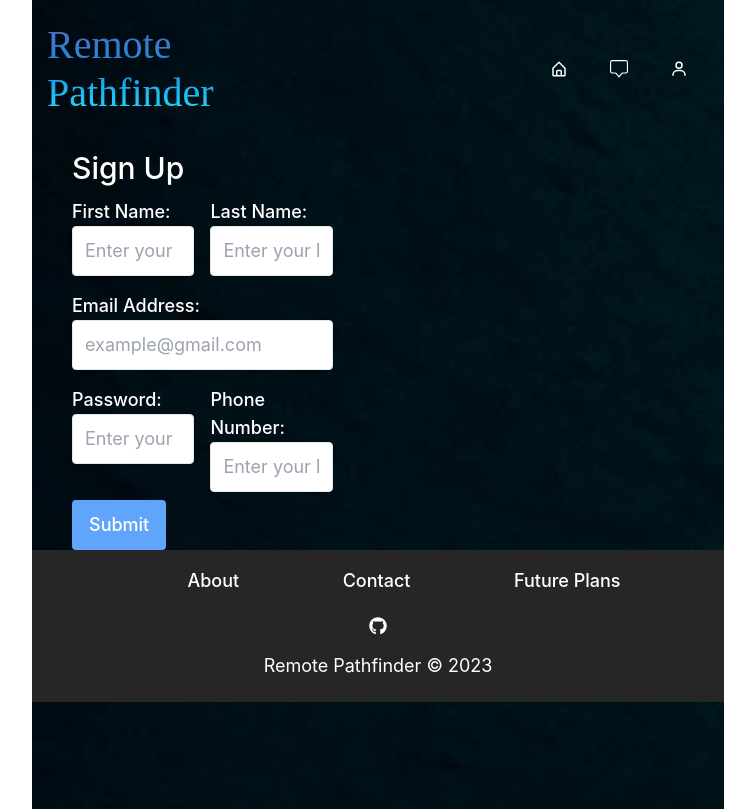
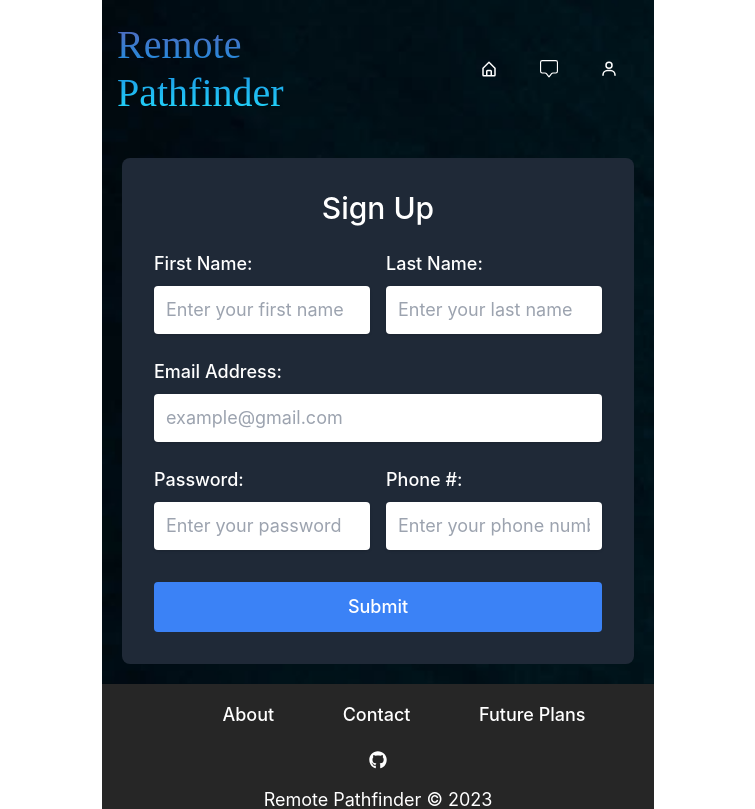
Before and after one commit to KingKonaTheFirst/Remote-Pathfinder, a React (Vite) app in the folder client/: page /signup in a window 1280 px wide. Shown: the top 809 px of the page, without its empty margins (262-1017 px from the left). Built offline with nearby package versions, Linux system fonts and the light colour scheme.

Commit message:
did a bunch mostly styling on signup page

```diff
--- a/client/src/App.jsx
+++ b/client/src/App.jsx
@@ -10,7 +10,6 @@ import {
 } from "@apollo/client";
 import { setContext } from "@apollo/client/link/context"
 import './index.css';
-import Nav from "./components/Nav"
 
 
 // import Nav from './components/Nav';
--- a/client/src/components/Footer.jsx
+++ b/client/src/components/Footer.jsx
@@ -5,6 +5,7 @@ import "../index.css"
 
 const Footer = () => {
   return (
+
     <div className="footer1">
       <div className="footer2">
         <div>
@@ -25,6 +26,7 @@ const Footer = () => {
         Remote Pathfinder &copy; 2023
       </h3>
     </div>
+
   );
 };
 
--- a/client/src/components/Header.jsx
+++ b/client/src/components/Header.jsx
@@ -14,7 +14,11 @@ import MenuList from '@mui/material/MenuList';
 const Header = () => {
   const [open, setOpen] = useState(false);
   const anchorRef = useRef(null);
-
+  const [isLoggedIn, setIsLoggedIn] = useState(false);
+  const handleLogin = () => {
+    // If you have a login mechanism, you might want to set isLoggedIn after a successful login
+    setOpen(false);
+  };
   const handleToggle = () => {
     setOpen((prevOpen) => !prevOpen);
   };
@@ -89,7 +93,7 @@ const Header = () => {
                           placement === 'bottom-start' ? 'left top' : 'left bottom',
                       }}
                     >
-                      <Paper>
+                     <Paper>
                         <ClickAwayListener onClickAway={handleClose}>
                           <MenuList
                             autoFocusItem={open}
@@ -103,9 +107,15 @@ const Header = () => {
                             <MenuItem onClick={handleClose}>
                               <Link to="/account">My account</Link>
                             </MenuItem>
-                            <MenuItem onClick={handleClose}>
-                              Logout
-                            </MenuItem>
+                            {isLoggedIn ? (
+                              <MenuItem onClick={handleLogout}>
+                                Logout
+                              </MenuItem>
+                            ) : (
+                              <MenuItem onClick={handleLogin}>
+                                <Link to="/signup">Login</Link>
+                              </MenuItem>
+                            )}
                           </MenuList>
                         </ClickAwayListener>
                       </Paper>
--- a/client/src/components/Nav.jsx
+++ /dev/null
@@ -1,23 +0,0 @@
-import React from "react";
-import { BiHomeAlt, BiUser } from "react-icons/bi";
-import { Link } from "react-router-dom";
-const Nav = () => {
-  return (
-    <nav className="fixed bottom-2 lg:top-8 w-full overflow-hidden z-50">
-      <div className="container mx-auto">
-      <div className="w-full bg-black/20 h-[96px] backdrop-blur-2x1 rounded-full items-center max-w-[460px] mx-auto px-5 flex justify-between text-2x1 text-white/50">
-        <Link
-            to="/"
-            className="cursor-pointer w-[60px] h-[60px] flex items-center justify-center"
-          >
-            <BiHomeAlt />
-          </Link>
-          <Link to="./pages/contact">Contact</Link>
-          <Link to="./profiles">PROFILE</Link>
-
-        </div>
-      </div>
-    </nav>
-  );
-};
-export default Nav;
--- a/client/src/pages/SignUp.jsx
+++ b/client/src/pages/SignUp.jsx
@@ -8,99 +8,77 @@ export default function UserSignUp() {
   const [password, setPassword] = useState("");
 
   return (
-    <div>
-      <form className="ms-10">
-        <h1 className="my-3 text-3xl font-medium">Sign Up</h1>
-        <div className="flex w-full">
-          {/* FIRST NAME */}
-          <div className="w-1/5 pr-2">
-            <label
-              htmlFor="first"
-              className="block text-lg font-medium text-white"
-            >
-              First Name:
-            </label>
+    <div className="p-5 flex justify-center items-center">
+      <form className="w-full max-w-lg bg-gray-800 p-8 rounded-lg">
+        <h1 className="mb-6 text-3xl font-medium text-white text-center">Sign Up</h1>
+
+        <div className="flex gap-4">
+          <div className="flex-1">
+            <label htmlFor="first" className="block text-lg font-medium text-white">First Name:</label>
             <input
               value={first}
               name="first"
               onChange={(e) => setFirst(e.target.value)}
               type="text"
               placeholder="Enter your first name"
-              className="w-full py-2 text-white border rounded shadow ps-3 pe-5"
+              className="mt-2 w-full px-3 py-2 text-gray-900 bg-white rounded shadow focus:outline-none focus:border-blue-500"
             />
           </div>
-          {/* LAST NAME */}
-          <div className="w-1/5 ps-2">
-            <label
-              htmlFor="last"
-              className="block text-lg font-medium text-white"
-            >
-              Last Name:
-            </label>
+
+          <div className="flex-1">
+            <label htmlFor="last" className="block text-lg font-medium text-white">Last Name:</label>
             <input
               value={last}
-              name="first"
+              name="last"
               onChange={(e) => setLast(e.target.value)}
               type="text"
               placeholder="Enter your last name"
-              className="w-full px-3 py-2 text-white border rounded shadow lg:w-full md:w-2/3"
+              className="mt-2 w-full px-3 py-2 text-gray-900 bg-white rounded shadow focus:outline-none focus:border-blue-500"
             />
           </div>
         </div>
-        {/* EMAIL */}
-        <div className="mt-4">
-          <label
-            htmlFor="email"
-            className="block text-lg font-medium text-white"
-          >
-            Email Address:
-          </label>
+
+        <div className="mt-6">
+          <label htmlFor="email" className="block text-lg font-medium text-white">Email Address:</label>
           <input
             value={email}
             name="email"
             onChange={(e) => setEmail(e.target.value)}
             type="email"
             placeholder="example@gmail.com"
-            className="w-2/5 px-3 py-2 text-white border rounded shadow"
+            className="mt-2 w-full px-3 py-2 text-gray-900 bg-white rounded shadow focus:outline-none focus:border-blue-500"
           />
         </div>
-        <div className="flex w-full mt-4 ">
-          {/* PASSWORD */}
-          <div className="w-1/5 pr-2 ">
-            <label
-              htmlFor="first"
-              className="block text-lg font-medium text-white"
-            >
-              Password:
-            </label>
+
+        <div className="flex gap-4 mt-6">
+          <div className="flex-1">
+            <label htmlFor="password" className="block text-lg font-medium text-white">Password:</label>
             <input
               value={password}
-              name="first"
+              name="password"
               onChange={(e) => setPassword(e.target.value)}
-              type="text"
-              placeholder="Enter your first name"
-              className="w-full py-2 text-white border rounded shadow ps-3 pe-5"
+              type="password"
+              placeholder="Enter your password"
+              className="mt-2 w-full px-3 py-2 text-gray-900 bg-white rounded shadow focus:outline-none focus:border-blue-500"
             />
           </div>
-          {/* Phone Number */}
-          <div className="w-1/5 ps-2">
-            <label
-              htmlFor="last"
-              className="block text-lg font-medium text-white"
-            >
-              Phone Number:
-            </label>
+
+          <div className="flex-1">
+            <label htmlFor="phone" className="block text-lg font-medium text-white">Phone #:</label>
             <input
               value={phone}
-              name="first"
+              name="phone"
               onChange={(e) => setPhone(e.target.value)}
               type="text"
-              placeholder="Enter your last name"
-              className="w-full px-3 py-2 text-white border rounded shadow lg:w-full md:w-2/3"
+              placeholder="Enter your phone number"
+              className="mt-2 w-full px-3 py-2 text-gray-900 bg-white rounded shadow focus:outline-none focus:border-blue-500"
             />
           </div>
         </div>
-        <button className="block px-4 py-2 mt-2 font-medium text-white duration-200 ease-in-out bg-blue-400 rounded hover:bg-blue-500 transition-color">
+
+        <button
+          type="submit"
+          className="block w-full mt-8 px-4 py-2 font-medium text-white bg-blue-500 rounded hover:bg-blue-600 focus:outline-none focus:bg-blue-700 transition-color">
           Submit
         </button>
       </form>
```
